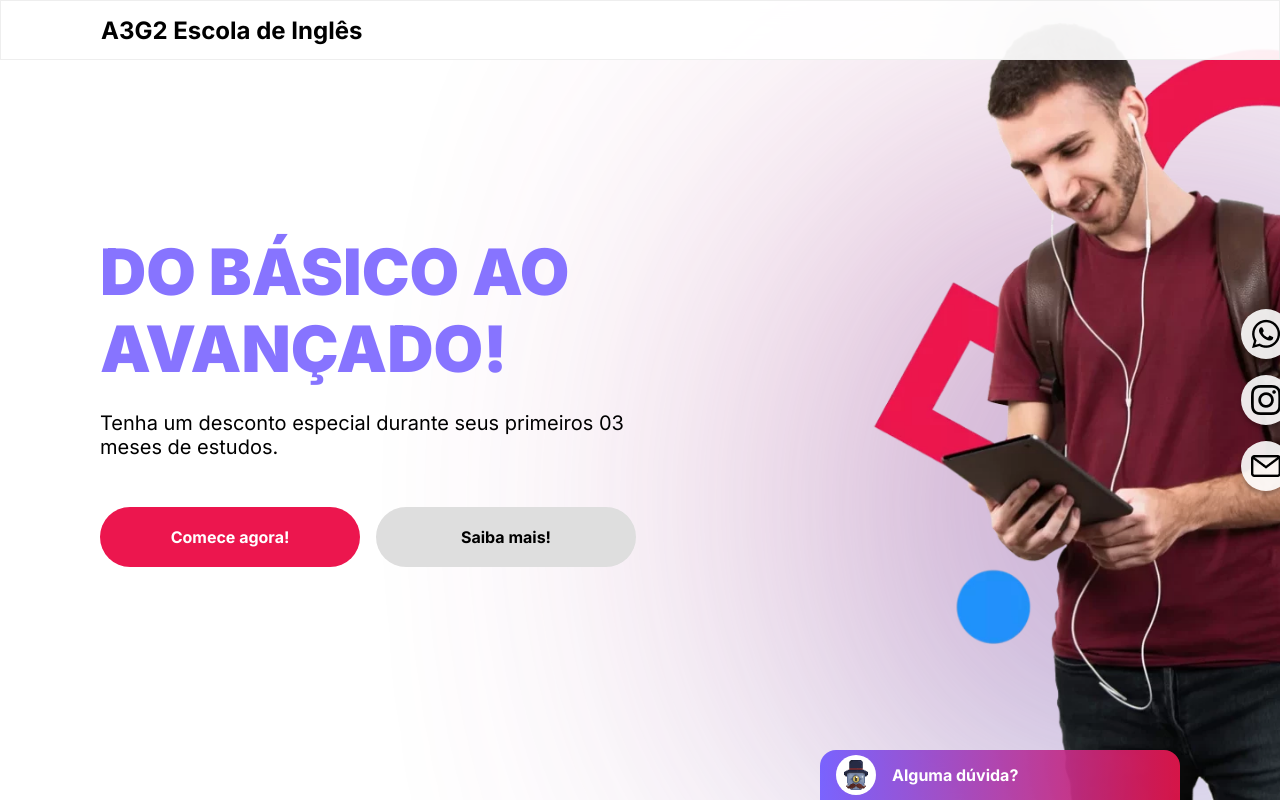
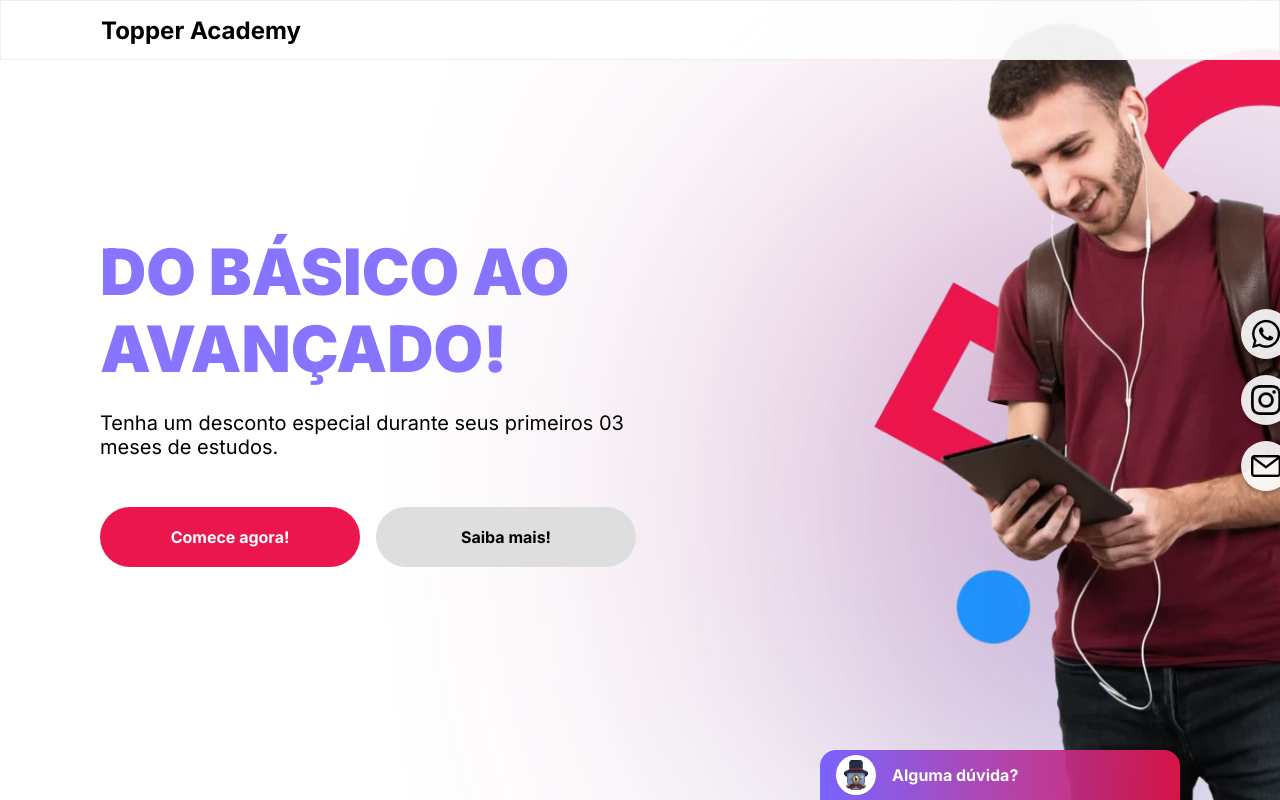
Before and after one commit to josereia/HatBot-A3, a React (Create React App) app: page / in a window 1280 px wide. Shown: the top 800 px of the page. Built offline with nearby package versions, Linux system fonts and the light colour scheme.

Commit message:
Alt nome da instituição no header

```diff
--- a/src/navigation/index.js
+++ b/src/navigation/index.js
@@ -8,10 +8,7 @@ export default function NavigationProvider() {
     return (
         <BrowserRouter>
             <Header>
-                <Title>A3G2 Escola de Inglês</Title>
-                <div>
-
-                </div>
+                <Title>Topper Academy</Title>
             </Header>
             <Routes />
             <Chat onClick={() => setShowChat(true)}>
```
